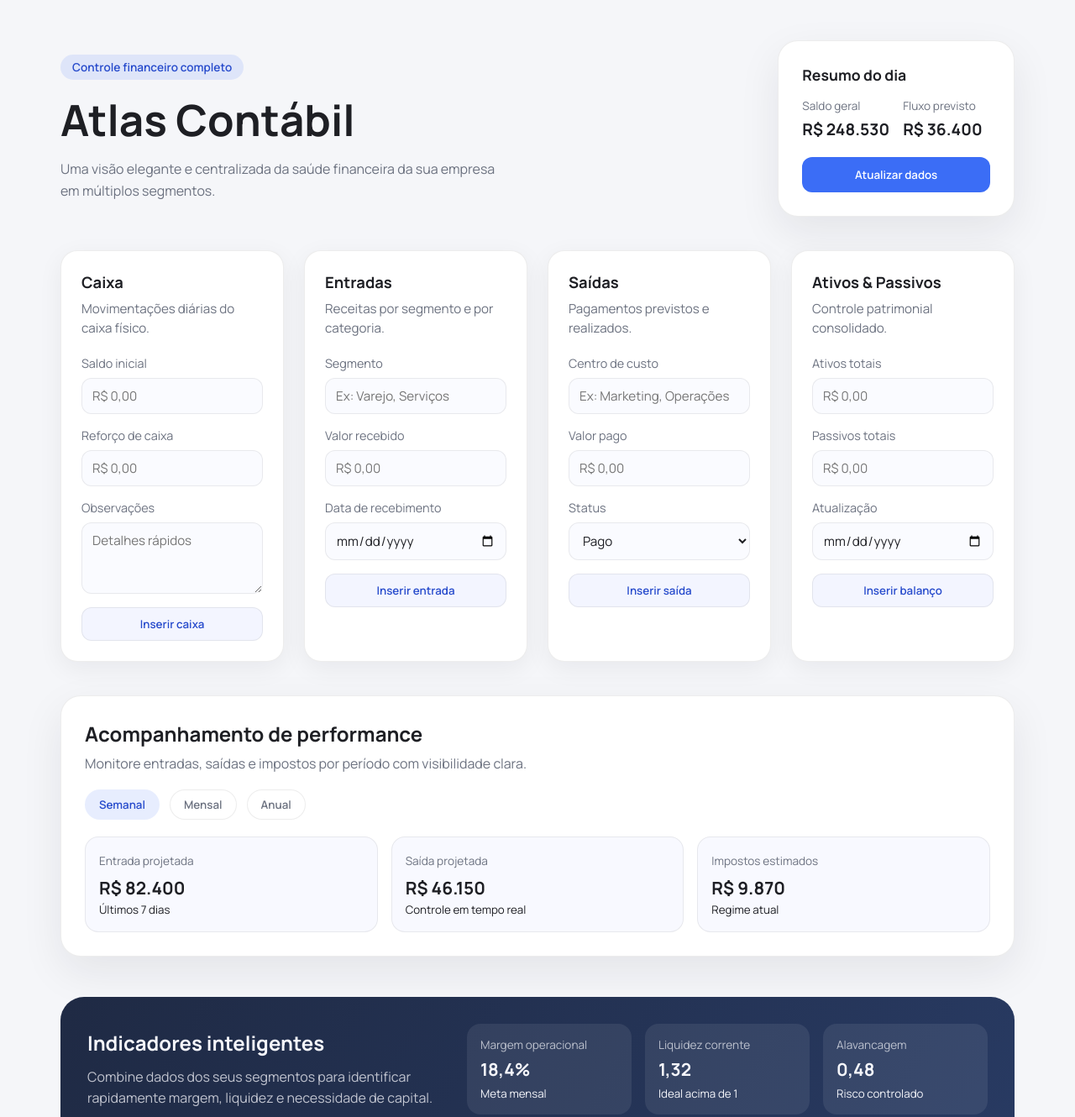
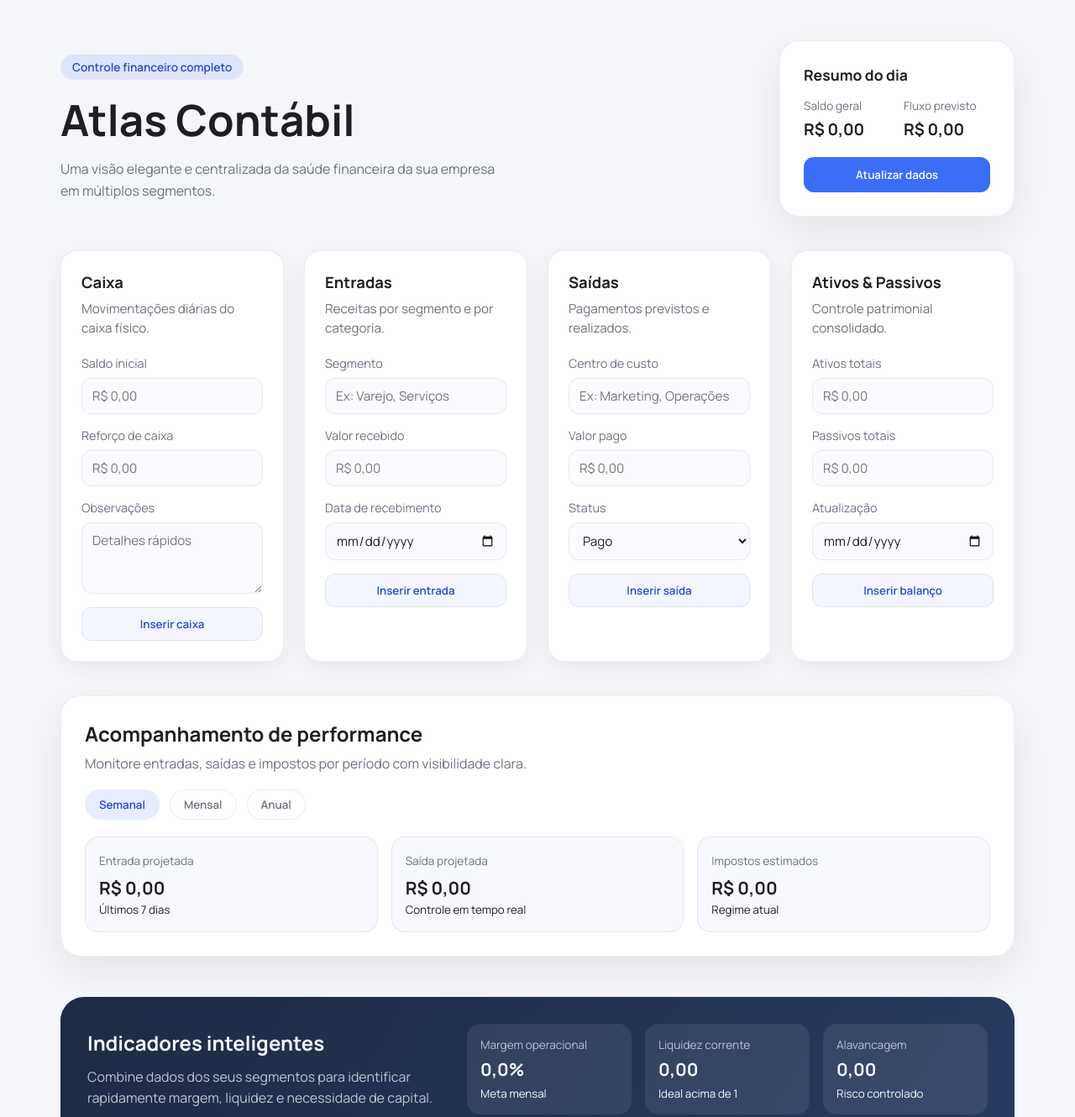
Before and after one commit to WilliamC-R/comparador, a plain HTML site: page index.html in a window 1280 px wide. Shown: the top 1330 px of the page at 84% size. Drawn offline with Linux system fonts and the light colour scheme.

Commit message:
Zero out dashboard metrics

```diff
--- a/index.html
+++ b/index.html
@@ -28,11 +28,11 @@
           <div class="hero-metrics">
             <div>
               <span>Saldo geral</span>
-              <strong>R$ 248.530</strong>
+              <strong>R$ 0,00</strong>
             </div>
             <div>
               <span>Fluxo previsto</span>
-              <strong>R$ 36.400</strong>
+              <strong>R$ 0,00</strong>
             </div>
           </div>
           <button class="primary-button">Atualizar dados</button>
@@ -147,17 +147,17 @@
           <div class="tracking-panel">
             <div class="tracking-card">
               <span>Entrada projetada</span>
-              <strong>R$ 82.400</strong>
+              <strong>R$ 0,00</strong>
               <small id="tracking-label">Últimos 7 dias</small>
             </div>
             <div class="tracking-card">
               <span>Saída projetada</span>
-              <strong>R$ 46.150</strong>
+              <strong>R$ 0,00</strong>
               <small>Controle em tempo real</small>
             </div>
             <div class="tracking-card">
               <span>Impostos estimados</span>
-              <strong>R$ 9.870</strong>
+              <strong>R$ 0,00</strong>
               <small>Regime atual</small>
             </div>
           </div>
@@ -174,17 +174,17 @@
           <div class="insight-cards">
             <div class="insight">
               <span>Margem operacional</span>
-              <strong>18,4%</strong>
+              <strong>0,0%</strong>
               <small>Meta mensal</small>
             </div>
             <div class="insight">
               <span>Liquidez corrente</span>
-              <strong>1,32</strong>
+              <strong>0,00</strong>
               <small>Ideal acima de 1</small>
             </div>
             <div class="insight">
               <span>Alavancagem</span>
-              <strong>0,48</strong>
+              <strong>0,00</strong>
               <small>Risco controlado</small>
             </div>
           </div>
```
